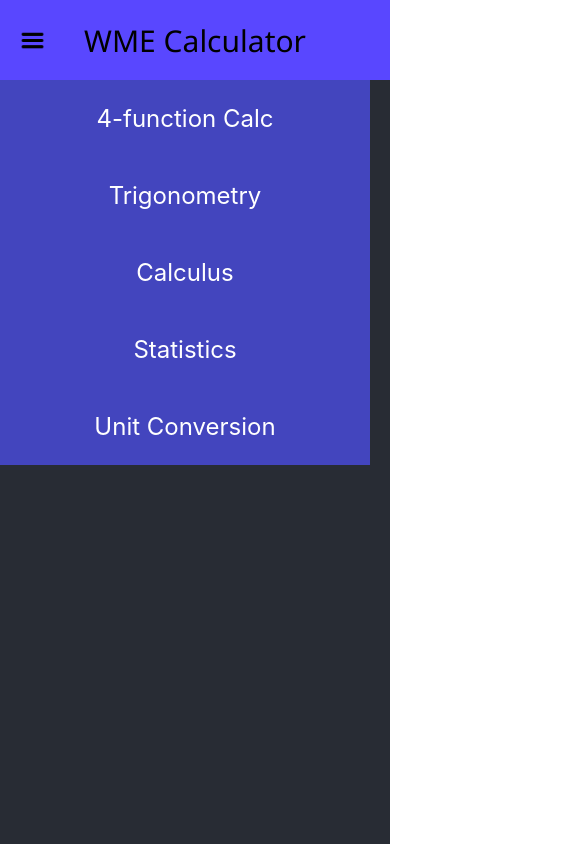
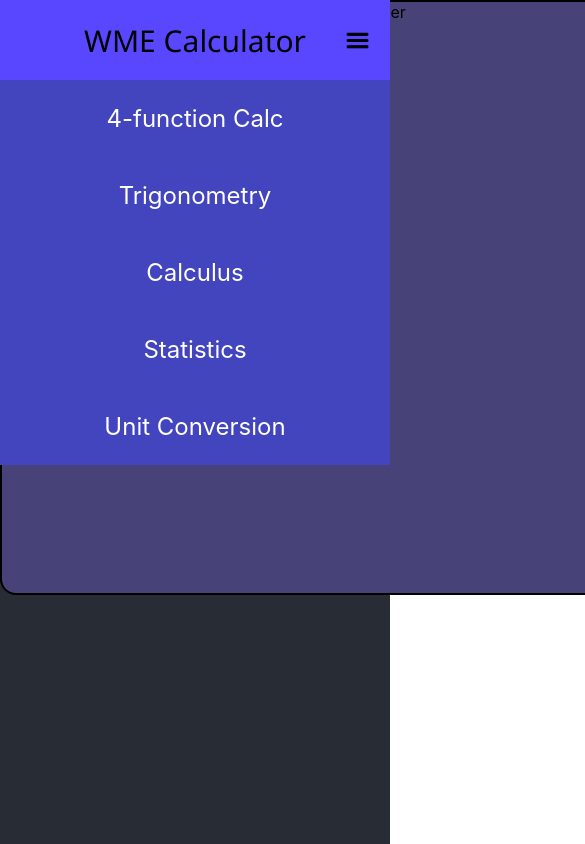
Before and after one commit to WaddyLeonvil/ReactCalculator, a React (Create React App) app: page /trig in a window 390 px wide. Shown: the top 844 px of the page, 585 px wide, since content can reach past the window. Built offline with nearby package versions, Linux system fonts and the light colour scheme.

Commit message:
Added trig container

```diff
--- a/src/Components/Sidebar.css
+++ b/src/Components/Sidebar.css
@@ -31,9 +31,12 @@
     padding: 24px 0px;
     display: inline-block;
     background-color: #4345be;
+    color: white;
+    font-size: 24px;
     justify-content: center;
     align-items: center;
     transition: all 0.2s;
+    cursor: pointer;
 }
 
 .nav-item:hover {
@@ -59,9 +62,15 @@ img {
     }
     .topbar {
         width: 100vw;
+        left: 0px;
     }
 
     img {
-        left: 20px;
+        right: 20px;
+    }
+
+    .nav-item {
+        width: 100vw;
+        left: 0px;
     }
 }
--- a/src/Components/Sidebar.js
+++ b/src/Components/Sidebar.js
@@ -9,7 +9,6 @@ export function Sidebar() {
     const handleClick = () => {
         setMenu(!menu);
     }
-
 
     return (
         <div className={menu ? "sidebar" : "sidebar hidden"}>
--- a/src/Components/Trig.css
+++ b/src/Components/Trig.css
@@ -0,0 +1,8 @@
+#trig-container {
+    margin: auto;
+    width: 700px;
+    height: 70vh;
+    background-color: #474379;
+    border: 2px solid black;
+    border-radius: 1em;
+}
--- a/src/Components/Trig.js
+++ b/src/Components/Trig.js
@@ -1,9 +1,10 @@
-import React from 'react'
+import React from 'react';
+import './Trig.css';
 
 export function Trig() {
     return (
-        <div>
-            Together we are a powerful force as one mind body and soul. Let no evil enter, nor attempt to reduce us, because of the beliefs we hold.
+        <div id='trig-container'>
+            Trig Container
         </div>
     )
 }
```
Also changed, not shown: src/App.js (line endings or trailing spaces).
